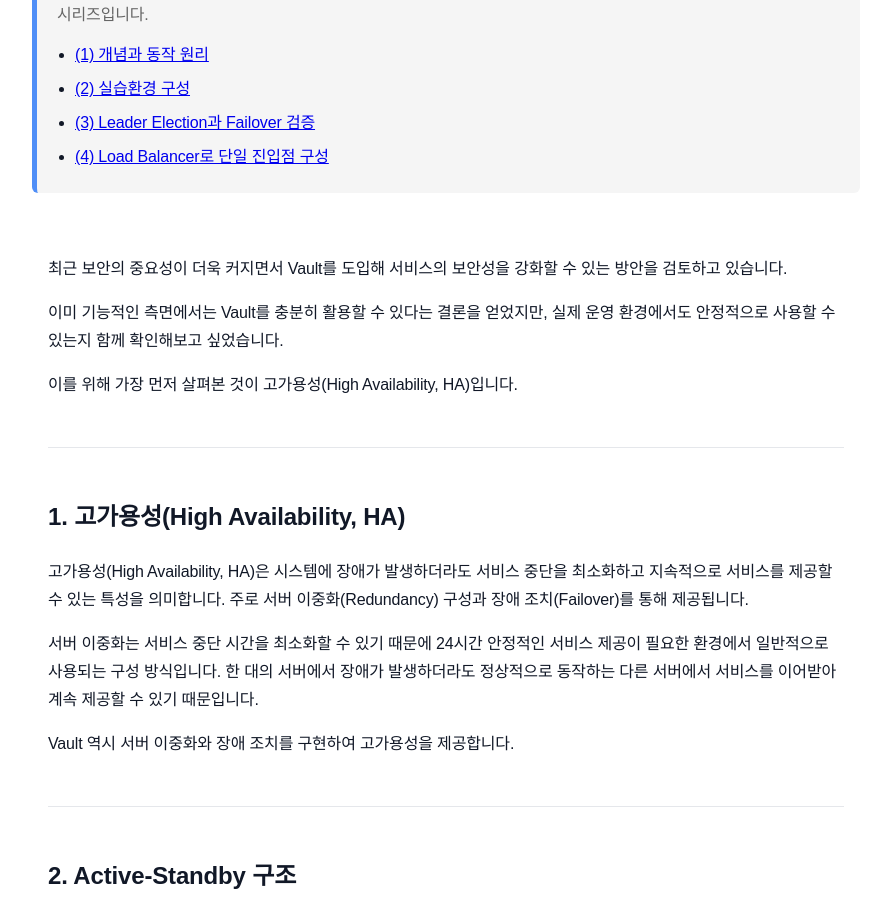
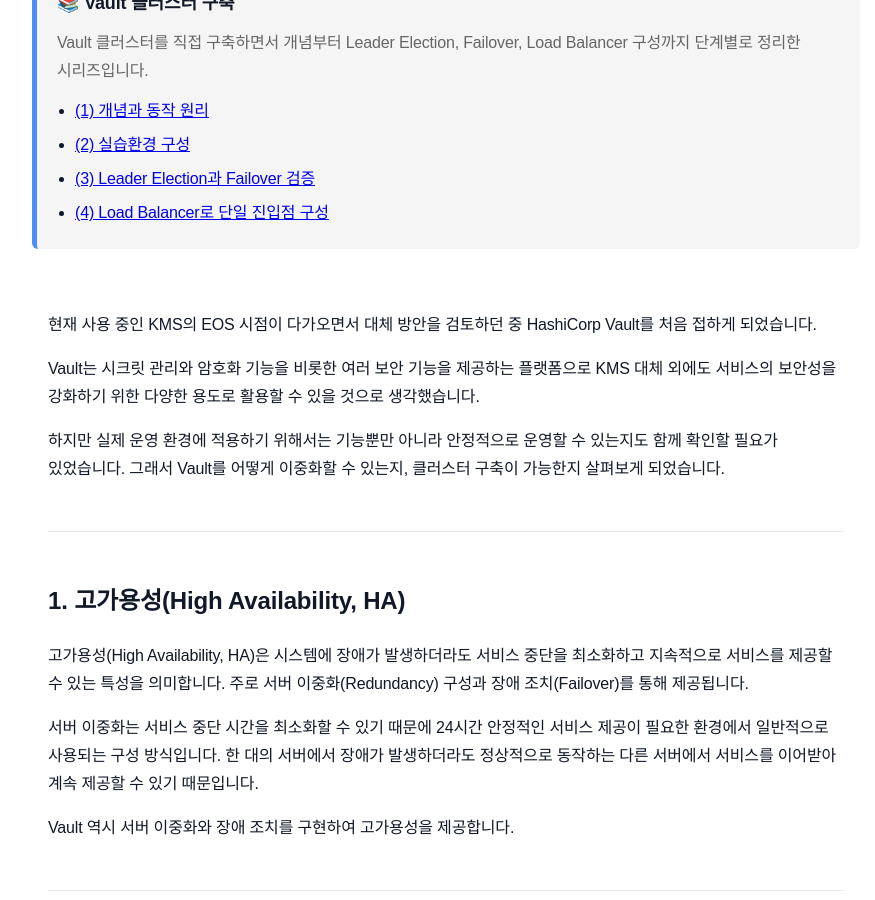
Before and after one commit to sanghoon-lee/sanghoon-lee.github.io, a Jekyll site: the page built from _posts/2026-06-26-vault-ha.md, in a window 1280 px wide and 900 px high, scrolled down 433 px. Shown: the whole window, without its empty margins (194-1069 px from the left). Built offline with Jekyll 4.4.1, drawn with Linux system fonts in a browser that asks for light colours; nearby versions of some CDN libraries; comment, search, counter and statistics services are not loaded; some of the changed text lies outside the part shown.

Commit message:
Vault 클러스터 구축 1편 리라이팅

```diff
--- a/_data/vault-cluster.yml
+++ b/_data/vault-cluster.yml
@@ -6,10 +6,10 @@ posts:
     url: "/2026/06/26/vault-ha/"
 
   - title: "(2) 실습환경 구성"
-    url: "/toy-project-vault-cluster-2"
+    url: "/2026/06/26/vault-ha2/"
 
   - title: "(3) Leader Election과 Failover 검증"
-    url: "/toy-project-vault-cluster-3"
+    url: "/2026/06/28/vault-ha3/"
 
   - title: "(4) Load Balancer로 단일 진입점 구성"
-    url: "/toy-project-vault-cluster-4"
+    url: "/2026/07/04/vault-ha4/"
--- a/_layouts/post.html
+++ b/_layouts/post.html
@@ -39,6 +39,8 @@ layout: default
       {% endif %}
 
       <br>
+      <br>
+      <br>
 
       {% if page.series %}
         {% include series.html %}
--- a/_posts/2026-06-26-vault-ha.md
+++ b/_posts/2026-06-26-vault-ha.md
@@ -3,7 +3,7 @@ layout: post
 title: "[토이프로젝트] Vault 클러스터 구축: (1) 개념과 동작 원리"
 date: 2026-06-26
 series: vault-cluster
-description: Vault HA의 개념과 동작 원리, 그리고 Raft 기반 클러스터 구조를 이해하기 위한 내용을 정리한 글입니다.
+description: Vault 클러스터의 이중화(HA), Leader Election, Raft, Integrated Storage의 개념을 정리합니다.
 image: /assets/images/hashicorp.jpg
 categories: 토이프로젝트
 tags:
@@ -11,11 +11,11 @@ tags:
   - 인프라
 ---
 
-최근 보안의 중요성이 더욱 커지면서 Vault를 도입해 서비스의 보안성을 강화할 수 있는 방안을 검토하고 있습니다.
+현재 사용 중인 KMS의 EOS 시점이 다가오면서 대체 방안을 검토하던 중 HashiCorp Vault를 처음 접하게 되었습니다.
 
-이미 기능적인 측면에서는 Vault를 충분히 활용할 수 있다는 결론을 얻었지만, 실제 운영 환경에서도 안정적으로 사용할 수 있는지 함께 확인해보고 싶었습니다.
+Vault는 시크릿 관리와 암호화 기능을 비롯한 여러 보안 기능을 제공하는 플랫폼으로 KMS 대체 외에도 서비스의 보안성을 강화하기 위한 다양한 용도로 활용할 수 있을 것으로 생각했습니다.
 
-이를 위해 가장 먼저 살펴본 것이 고가용성(High Availability, HA)입니다.
+하지만 실제 운영 환경에 적용하기 위해서는 기능뿐만 아니라 안정적으로 운영할 수 있는지도 함께 확인할 필요가 있었습니다. 그래서 Vault를 어떻게 이중화할 수 있는지, 클러스터 구축이 가능한지 살펴보게 되었습니다.
 
 ---
 
@@ -57,9 +57,7 @@ Vault는 `Active-Standby` 구조를 기반으로 클러스터를 구성하여
 
 Leader Election은 여러 노드로 구성된 클러스터에서 하나의 노드를 Active 노드로 선출하는 과정을 의미합니다.
 
-만약 여러 노드가 동시에 Active 노드로 선출된다면 데이터의 일관성이 깨지거나 예상하지 못한 문제가 발생할 수 있습니다. 여러 노드가 동시에 Active가 되면 서로 다른 데이터를 저장하거나 동일한 요청을 중복 처리하여 데이터의 일관성이 깨질 수 있습니다.
-
-따라서 클러스터에서는 항상 하나의 Active 노드만 선출되고, 나머지는 Standby 노드가 되어야 합니다. 대신 Active 노드에 장애가 발생하면 클러스터는 Leader Election을 다시 수행하여 새로운 Active 노드를 선출합니다.
+만약 여러 노드가 동시에 Active 노드로 선출된다면 서로 다른 데이터를 저장하거나 동일한 요청을 중복 처리하여 데이터의 일관성이 깨질 수 있습니다. 따라서 클러스터에서는 항상 하나의 Active 노드만 선출되고, 나머지는 Standby 노드가 되어야 합니다. 대신 Active 노드에 장애가 발생하면 클러스터는 Leader Election을 다시 수행하여 새로운 Active 노드를 선출합니다.
 
 그렇다면 여러 노드는 어떤 방식으로 Active 노드를 선출하고 동일한 데이터를 유지할 수 있을까요? 이를 위해 Vault는 **Raft**라는 분산 합의(Consensus) 알고리즘을 사용합니다.
 
@@ -102,7 +100,7 @@ Vault는 데이터를 저장하기 위한 저장소(Storage Backend)가 필요
 
 지금까지 Vault의 고가용성을 이해하기 위해 필요한 핵심 개념들을 살펴봤습니다.
 
-다음 포스팅에서는 실습 환경을 구성해보도록 하겠습니다.
+다음 포스팅에서는 Oracle VM 환경을 구성하고, 3개의 노드로 Vault 클러스터를 직접 구축해보겠습니다.
 
 ---
 
```
